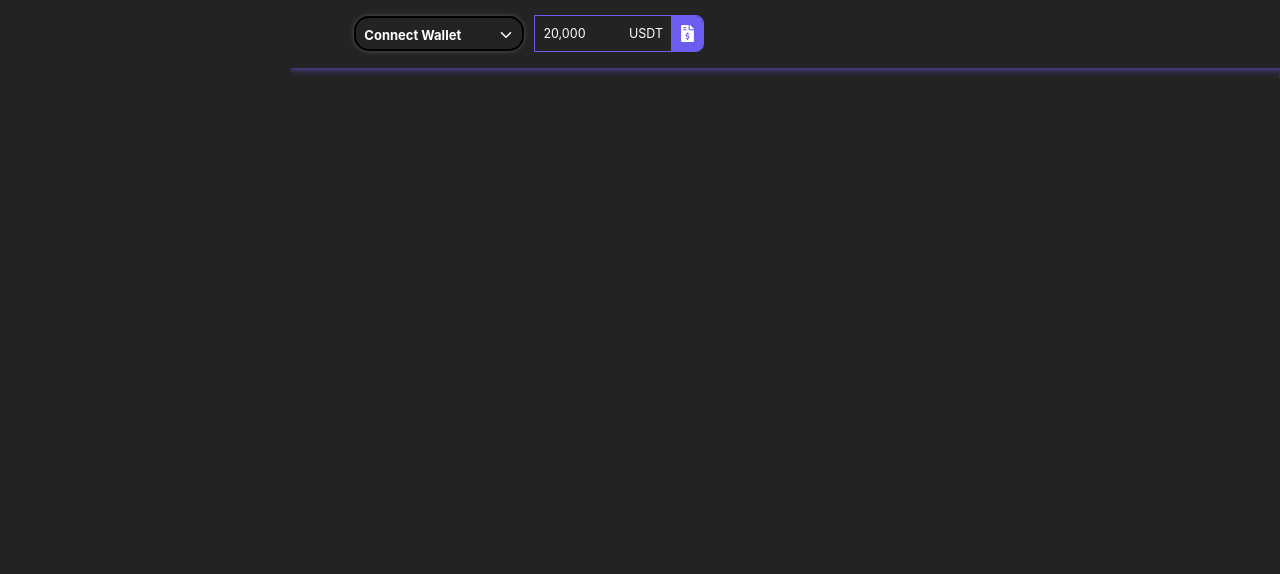
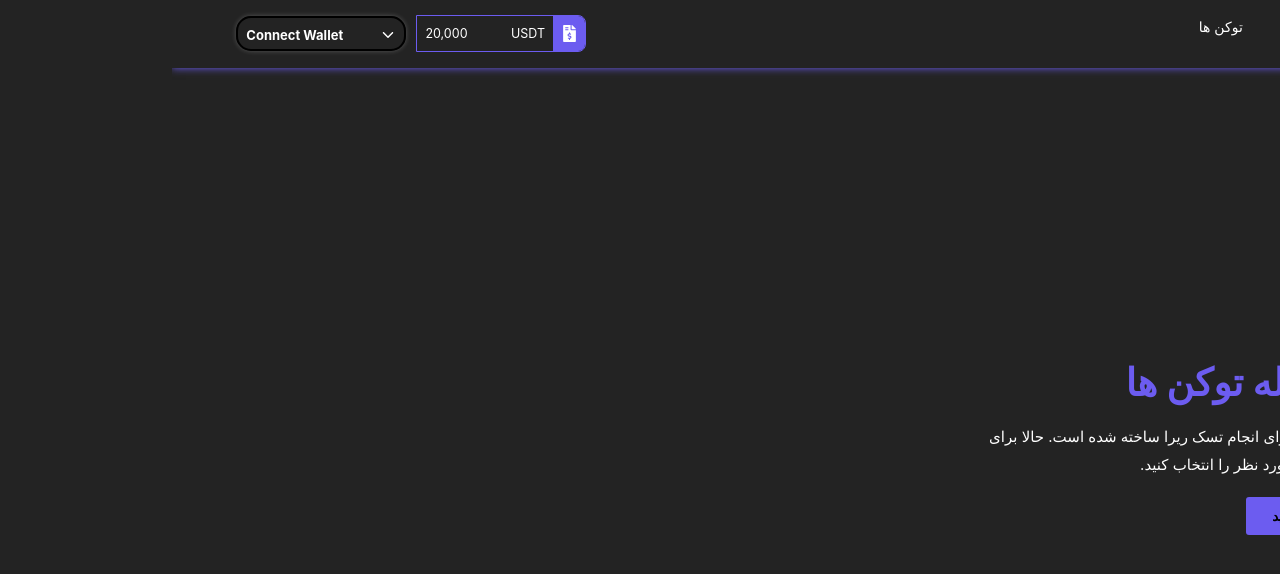
Before and after one commit to iXZed026/rira-app, a React (Create React App) app: page / in a window 1280 px wide. Shown: the top 574 px of the page. Built offline with nearby package versions, Linux system fonts and the light colour scheme.

Commit message:
swap info completed

```diff
--- a/src/component/Swap/Swap.css
+++ b/src/component/Swap/Swap.css
@@ -0,0 +1,15 @@
+.swap {
+    width: 100%;
+    height: 90vh;
+}
+
+.swap-container {
+    width: 85%;
+    margin: auto;
+}
+
+.swap-flex {
+    display: flex;
+    justify-content: space-between;
+    align-items: center;
+}
--- a/src/component/Swap/SwapInfo/SwapInfo.css
+++ b/src/component/Swap/SwapInfo/SwapInfo.css
@@ -0,0 +1,41 @@
+.swap-info {
+    width: 50%;
+    display: flex;
+    align-items: center;
+    height: 89vh;
+}
+
+.swap-info-container {
+    width: 85%;
+}
+
+#swap-title {
+    font-size: 38px;
+    margin-bottom: 18px;
+}
+
+#swap-title span:last-child {
+    color: var(--first-color);
+}
+
+.swap-description {
+    width: 80%;
+    margin-bottom: 18px;
+    line-height: 28px;
+    font-size: 15px;
+}
+
+.swap-info-button button {
+    width: 110px;
+    height: 38px;
+    border-radius: 3px;
+    border: none;
+    background-color: var(--first-color);
+    cursor: pointer;
+    font-weight: bold;
+}
+
+.swap-info-button button:hover {
+    transition: .3s;
+    opacity: .6;
+}
--- a/src/component/Swap/SwapInfo/SwapInfo.js
+++ b/src/component/Swap/SwapInfo/SwapInfo.js
@@ -7,9 +7,15 @@ const SwapInfo = () => {
             <div className="swap-info-container">
                 <div className="swap-info-flex">
                     <h1 id="swap-title">
-                        <span>Token</span>
-                        <span>Marketplace</span>
+                        <span>بازار</span><br />
+                        <span> معامله توکن ها</span>
                     </h1>
+                    <div className="swap-description">
+                        <p>این سایت برای انجام تسک ریرا ساخته شده است. حالا برای تبدیل, ارز مورد نظر را انتخاب کنید.</p>
+                    </div>
+                    <div className="swap-info-button">
+                        <button>شروع کنید</button>
+                    </div>
                 </div>
             </div>
         </div>
```
Also changed, not shown: src/component/Swap/SwapBox/SwapBox.js (added, +10 -0 lines), src/component/Swap/SwapBox/SwapBox.css (added).
